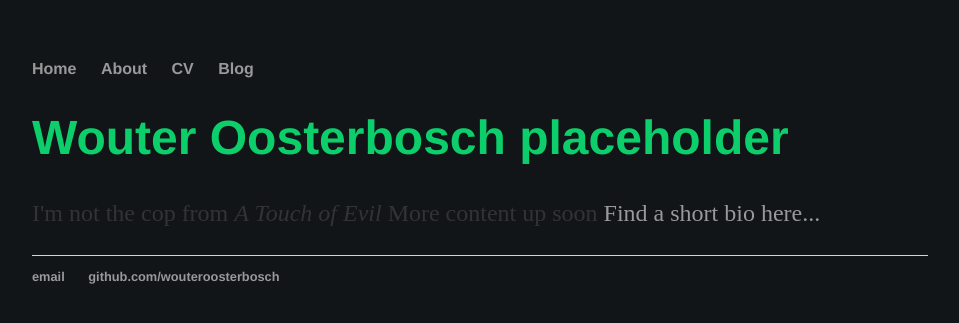
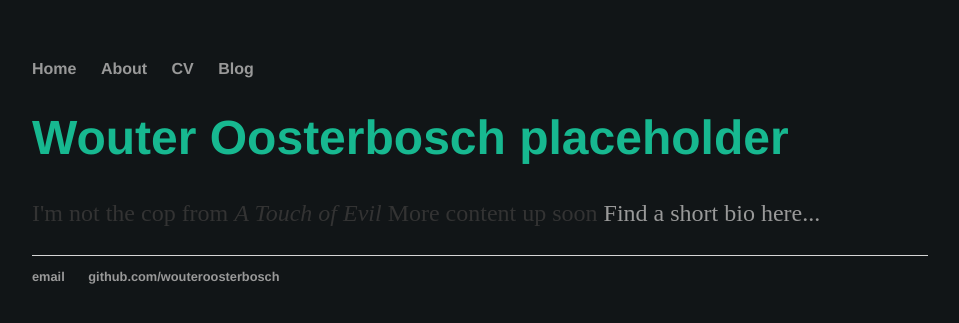
Before and after one commit to wouteroosterbosch/wouteroosterbosch.github.io, a Jekyll site: the page built from index.html, in a window 1280 px wide. Shown: the top 323 px of the page, without its empty margins (160-1119 px from the left). Built offline with Jekyll 4.4.1, drawn with Linux system fonts in a browser that asks for light colours.

Commit message:
Update main.css

```diff
--- a/css/main.css
+++ b/css/main.css
@@ -23,7 +23,7 @@ a:hover {
 h1 {
     font-size: 3em;
     font-family:'Helvetica', 'Arial', 'Sans-Serif';
-    color:#0CCE6B;
+    color:#17B890;
 }
 p {
     font-size: 1.5em;
```
